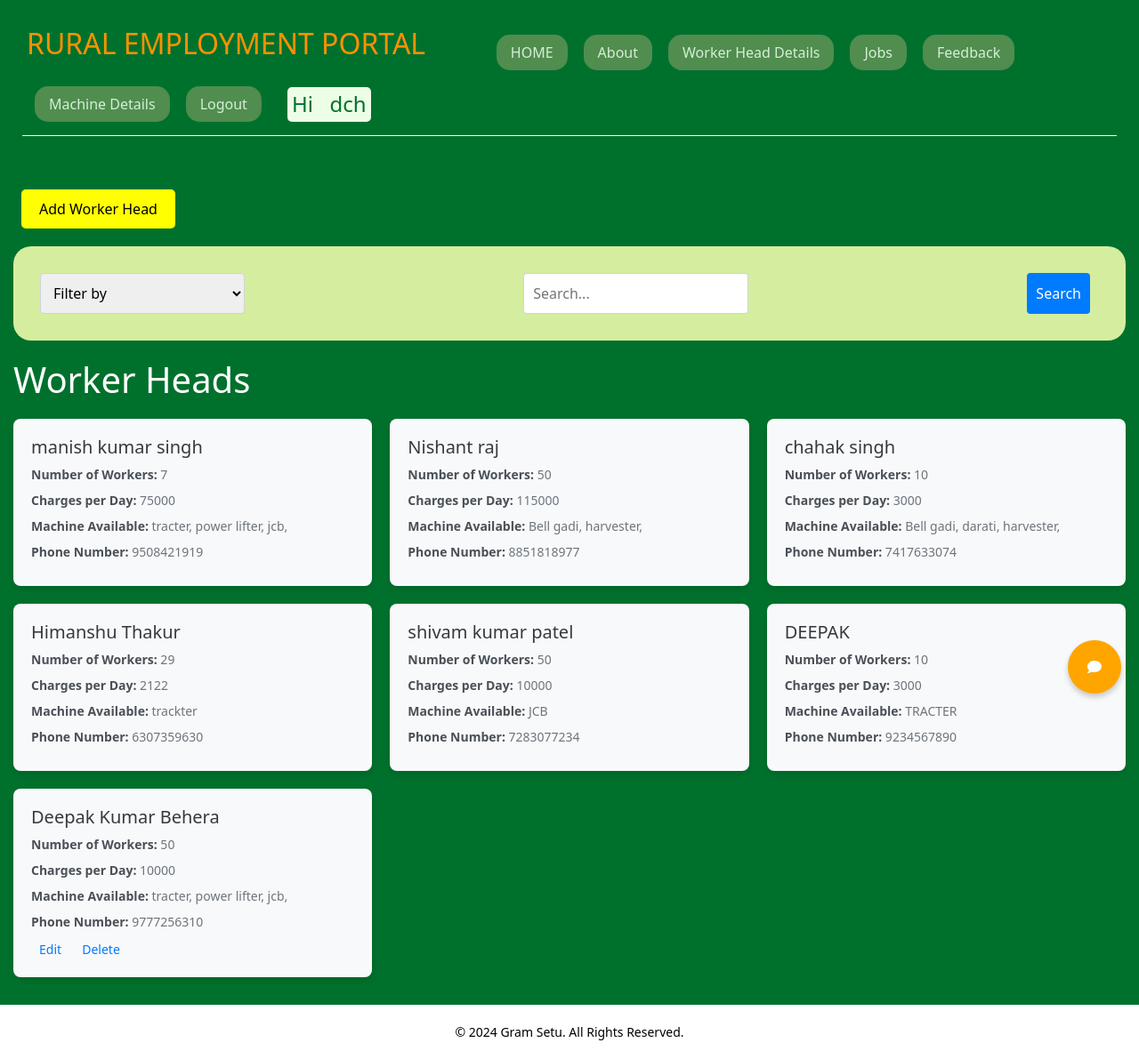
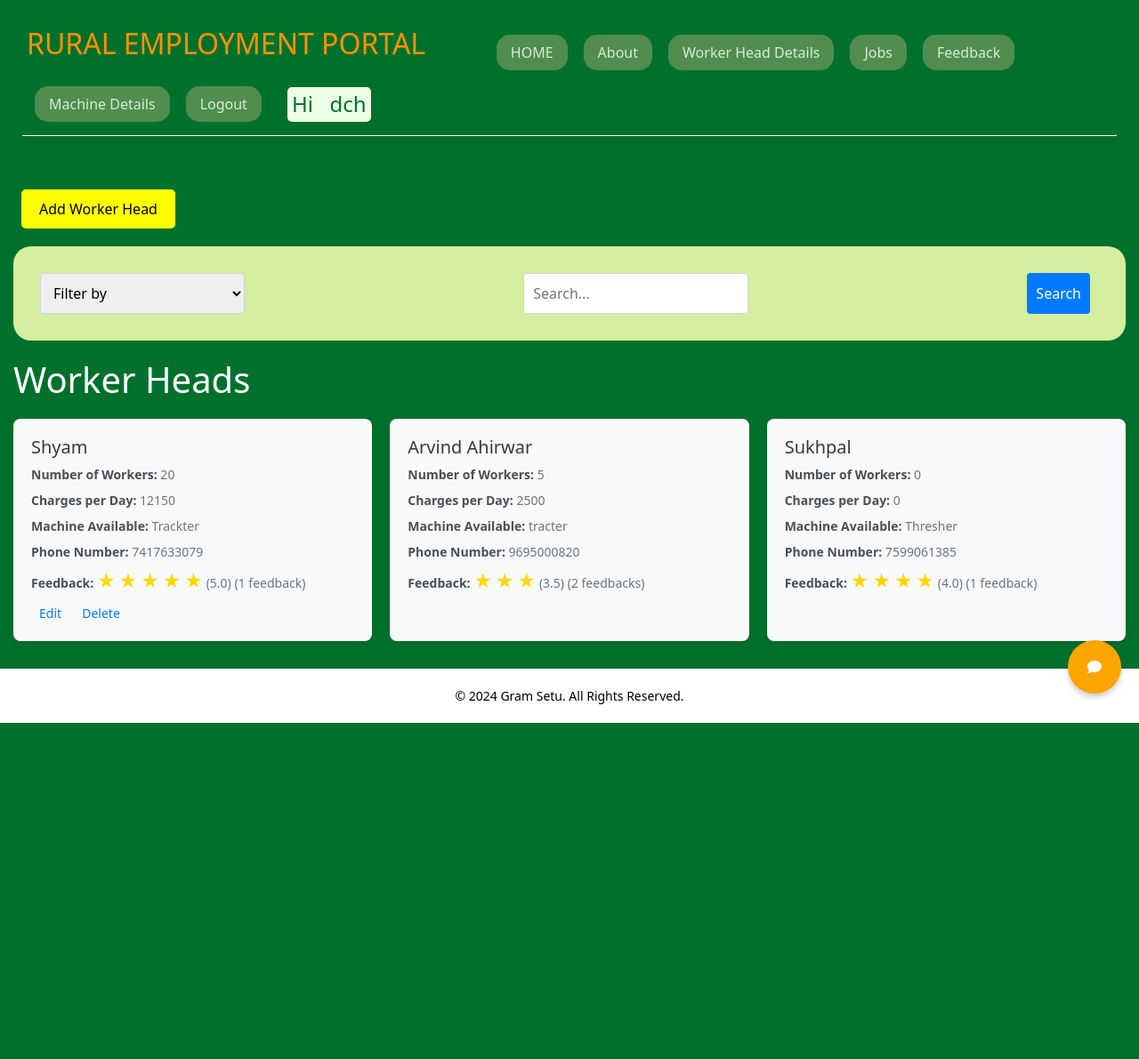
Before and after one commit to DeepakKumarBehera24/RuralEmployment, a Django app: page /worker/ in a window 1280 px wide. Shown: the whole page at 89% size. After the commit the page ends 813 px from the top, so only its background shows below. Run offline with Django 3.2, Linux system fonts and the light colour scheme; a user stored in the database is signed in; data comes from the database, SQL or seed files in the repository; some libraries are stand-ins or nearby versions.

Commit message:
finish project

```diff
--- a/RuralEmp/R_E/forms.py
+++ b/RuralEmp/R_E/forms.py
@@ -74,9 +74,10 @@
 class FeedbackForm(forms.ModelForm):
     class Meta:
         model = Feedback
-        fields = ['name', 'feedback', 'rating']
+        fields = ['name', 'feedback', 'rating', 'worker']
         widgets = {
             'rating': forms.Select(choices=Feedback._meta.get_field('rating').choices),
+            'worker': forms.Select(attrs={'class': 'form-select'}),
         }
 
 
--- a/RuralEmp/R_E/models.py
+++ b/RuralEmp/R_E/models.py
@@ -1,8 +1,9 @@
 from django.db import models
-from django.contrib.auth.hashers import make_password, check_password
+# from django.contrib.auth.hashers import make_password, check_password
 from django.contrib.auth.models import User
 from datetime import timedelta, datetime
 from django.utils import timezone
+from django.utils.timezone import now
 
 
 class Signup(models.Model):
@@ -19,7 +20,7 @@
     state = models.CharField(max_length=15)
     phoneNumber = models.CharField(max_length=15, unique=True)
     userType = models.CharField(max_length=20, choices=USER_TYPE, default='worker head')
-    adharNumber = models.CharField(max_length=16)
+    adharNumber = models.CharField(max_length=12)
 
     def __str__(self):
         return f"{self.firstName} {self.lastName}"
@@ -61,19 +62,19 @@
     @property
     def is_expired(self):
         """Check if the job has expired based on the date and number of days."""
-        job_end_date = datetime.combine(job.date, datetime.min.time()) + timedelta(days=job.days)
+        job_end_date = datetime.combine(Job.date, datetime.min.time()) + timedelta(days=job.days)
         return job_end_date < timezone.now().date()
 
 
 class Feedback(models.Model):
-    name = models.CharField(max_length=100)
+    name = models.CharField(max_length=255)
     feedback = models.TextField()
-    rating = models.IntegerField(choices=[(i, i) for i in range(1, 6)], default=1)  # Rating from 1 to 5
-    # (1 is the lowest and 5 is the highest rating here)
-    date = models.DateField(auto_now_add=True)
+    rating = models.IntegerField(choices=[(i, i) for i in range(1, 6)])  # Rating choices: 1-5
+    worker = models.ForeignKey('WorkerHead', on_delete=models.CASCADE, related_name='feedbacks')
+    created_at = models.DateTimeField(default=now)
 
     def __str__(self):
-        return f"Feedback from {self.name} on {self.date}"
+        return f"Feedback from {self.name}"
 
 
 class Contact(models.Model):
--- a/RuralEmp/R_E/templates/machine_details.html
+++ b/RuralEmp/R_E/templates/machine_details.html
@@ -83,7 +83,6 @@
             background-color: #f8f9fa;
             border-radius: 10px;
         }
-
         .form-row {
             margin-bottom: 10px;
         }
@@ -110,12 +109,12 @@
                         <form method="post" action="{% url 'machine_details' machine.id %}">
                             {% csrf_token %}
                             <!-- Mark as Booked or Release button -->
-                            <button type="submit" name="toggle_booking" class="btn btn-primary">
+                            <button type="submit" name="toggle_booking" class="btn btn-primary" style="background-color:blue;">
                                 {% if machine.is_booked %} Release {% else %} Mark as Booked {% endif %}
                             </button>
                             <!-- Cancel Booking button will appear only if the machine is booked -->
                             {% if machine.is_booked %}
-                                <button type="submit" name="cancel_booking" class="btn btn-danger">Cancel Booking</button>
+                                <button type="submit" name="cancel_booking" class="btn btn-danger" style="background-color:#CD5C08;">Cancel Booking</button>
                             {% endif %}
                         </form>
                     {% else %}
--- a/RuralEmp/R_E/templates/worker.html
+++ b/RuralEmp/R_E/templates/worker.html
@@ -1,5 +1,5 @@
 {% extends 'base.html' %}
-
+{% load form_filters %}
 {% block content %}
     <style>
         /* Add Worker Head button styling */
@@ -102,13 +102,25 @@
         .search-form button:hover {
             background-color: #0056b3;
         }
+
+        .stars {
+            color: #FFD700; /* Gold color for stars */
+        }
+
+        .star {
+            font-size: 20px;
+        }
+
+        .star.filled {
+            color: #FFD700; /* Filled star color */
+        }
     </style>
 
     <!-- Add Worker Head Button -->
     <a href="{% url 'workform' %}" class="add-worker-button" style="margin-top:50px;">Add Worker Head</a>
 
     <!-- Search and Filter Form -->
-    <form method="get" class="search-form" >
+    <form method="get" class="search-form">
         <select name="filter_by">
             <option value="" {% if not filter_by %}selected{% endif %}>Filter by</option>
             <option value="name" {% if filter_by == 'name' %}selected{% endif %}>Name</option>
@@ -125,6 +137,8 @@
 
     <!-- Worker Heads Listing -->
     <h1>Worker Heads</h1>
+
+    {% if workerheads %}
     <ul class="workerhead-list">
         {% for worker in workerheads %}
         <li>
@@ -132,17 +146,41 @@
             <p><strong>Number of Workers:</strong> {{ worker.numberOfWorker }}</p>
             <p><strong>Charges per Day:</strong> {{ worker.salaryPerDay }}</p>
             <p><strong>Machine Available:</strong> {{ worker.machineAvailable }}</p>
-<!--            <p><strong>Date:</strong> {{ worker.date }}</p>-->
             <p><strong>Phone Number:</strong> {{ worker.phoneNumber }}</p>
+
+            <p><strong>Feedback:</strong>
+    {% if worker.average_rating %}
+        <span class="stars">
+            {% for i in worker.average_rating|to %}
+                {% if i <= worker.average_rating|floatformat:1 %}
+                    <span class="star filled">★</span>
+                {% else %}
+                    <span class="star">★</span>
+                {% endif %}
+            {% endfor %}
+        </span>
+        ({{ worker.average_rating|floatformat:1 }})
+
+        <!-- Display the number of people who gave feedback -->
+        {% if worker.feedbacks.all %}
+            <span class="feedback-count">({{ worker.feedbacks.count }} feedback{{ worker.feedbacks.count|pluralize }})</span>
+        {% endif %}
+    {% else %}
+        No ratings yet
+    {% endif %}
+</p>
+
+
             {% if worker.user == request.user %}
-                <div class="worker-actions">
-                    <a href="{% url 'edit_worker' worker.id %}">Edit</a>
-                    <a href="{% url 'delete_worker' worker.id %}" onclick="return confirm('Are you sure?');">Delete</a>
-                </div>
+            <div class="worker-actions">
+                <a href="{% url 'edit_worker' worker.id %}">Edit</a>
+                <a href="{% url 'delete_worker' worker.id %}" onclick="return confirm('Are you sure?');">Delete</a>
+            </div>
             {% endif %}
         </li>
-        {% empty %}
-        <p>No worker heads found.</p>
         {% endfor %}
     </ul>
+    {% else %}
+        <p>No worker heads found.</p>
+    {% endif %}
 {% endblock %}
--- a/RuralEmp/R_E/templatetags/custom_filters.py
+++ b/RuralEmp/R_E/templatetags/custom_filters.py
@@ -3,6 +3,12 @@
 from django import template
 
 register = template.Library()
+
+
+@register.filter
+def add_class(field, css_class):
+    return field.as_widget(attrs={"class": css_class})
+
 
 @register.filter
 def to_float(value):
--- a/RuralEmp/R_E/templatetags/form_filters.py
+++ b/RuralEmp/R_E/templatetags/form_filters.py
@@ -6,3 +6,8 @@
 @register.filter
 def add_class(value, css_class):
     return value.as_widget(attrs={'class': css_class})
+
+
+@register.filter
+def to(value):
+    return range(1, int(value) + 1)
--- a/RuralEmp/R_E/urls.py
+++ b/RuralEmp/R_E/urls.py
@@ -13,7 +13,8 @@
     path('worker/', views.workerhead_list, name='worker'),  # Ensure this name matches your template
     path('jobform/', views.jobform, name='jobform'),
     path('workform/', views.workerhead_form, name='workform'),
-    path('feedback/', views.feedback, name='feedback'),
+    path('feedback/<int:worker_id>/', views.feedback_view, name='feedback_for_worker'),
+    path('feedback/', views.feedback_view, name='general_feedback'),
     path('contact/', views.contact, name='contact'),
     path('jobform/<int:job_id>/', views.jobform, name='edit_job'),
     path('job/<int:job_id>/delete/', views.delete_job, name='delete_job'),
--- a/RuralEmp/R_E/views.py
+++ b/RuralEmp/R_E/views.py
@@ -1,5 +1,6 @@
 from transformers import GPT2LMHeadModel, GPT2Tokenizer
 import torch
+from django.db.models import Avg
 from django.http import JsonResponse
 from django.views.decorators.csrf import csrf_exempt
 from django.contrib import messages
@@ -10,11 +11,9 @@
 from .models import Signup, Job, WorkerHead, Subscription
 from django.http import HttpResponse
 from django.template import loader
-from django.views.decorators.http import require_POST
 import smtplib
 from datetime import datetime, timedelta
 from django.utils import timezone
-from django.conf import settings
 import razorpay
 from razorpay.errors import SignatureVerificationError
 from django.conf import settings
@@ -32,7 +31,6 @@
 from django.contrib.auth.models import User
 from .forms import MySignupForm, MyLogin, WorkerHeadForm, MyJobs, Feedback, FeedbackForm, ContactForm
 from django.contrib.auth import get_user_model
-import requests
 import logging
 
 # Set up logging
@@ -166,6 +164,7 @@
 
     workerheads = WorkerHead.objects.all()
 
+    # Filter logic
     if filter_by.startswith('salary_range_'):
         if filter_by == 'salary_range_1':
             workerheads = workerheads.filter(salaryPerDay__range=(0, 5000))
@@ -185,32 +184,12 @@
             if search_query.isdigit():
                 requested_workers = int(search_query)
                 workerheads = workerheads.filter(numberOfWorker__lte=requested_workers)
+                # Combination logic (as per your existing code)
+            else:
+                workerheads = WorkerHead.objects.none()
 
-                if not workerheads.exists():
-                    # Try to find combinations of WorkerHead records that sum up to less than or equal to the
-                    # requested number of workers
-                    possible_combinations = []
-                    workerheads_list = list(WorkerHead.objects.all())
-
-                    # Check all combinations of workerheads
-                    for r in range(1, len(workerheads_list) + 1):
-                        for combo in combinations(workerheads_list, r):
-                            if sum(w.numberOfWorker for w in combo) <= requested_workers:
-                                possible_combinations.extend(combo)
-                                break
-                        if possible_combinations:
-                            break
-
-                    if possible_combinations:
-                        workerheads = possible_combinations
-                    else:
-                        workerheads = WorkerHead.objects.none()  # No valid combination found
-            else:
-                workerheads = WorkerHead.objects.none()  # Invalid input, return no results
-        elif filter_by == 'name':
-            workerheads = workerheads.filter(name__icontains=search_query)
-        elif filter_by == 'machine':
-            workerheads = workerheads.filter(machineAvailable__icontains=search_query)
+    # Annotate workerheads with average feedback rating
+    workerheads = WorkerHead.objects.annotate(average_rating=Avg('feedbacks__rating'))
 
     template = loader.get_template('worker.html')
     context = {
@@ -252,15 +231,24 @@
     return render(request, 'confirm_delete.html', {'object': workerhead})
 
 
-def feedback(request):
+def feedback_view(request, worker_id=None):
+    worker = get_object_or_404(WorkerHead, id=worker_id) if worker_id else None
     if request.method == 'POST':
         form = FeedbackForm(request.POST)
         if form.is_valid():
-            form.save()
-            return redirect('/')
+            feedback = form.save(commit=False)
+            if worker:
+                feedback.worker = worker
+            feedback.save()
+            return redirect('worker')  # Redirect to a success page or list
     else:
-        form = FeedbackForm()
-    return render(request, 'feedback.html', {'form': form})
+        form = FeedbackForm(initial={'worker': worker.id if worker else None})
+
+    context = {
+        'form': form,
+        'worker': worker,
+    }
+    return render(request, 'feedback.html', context)
 
 
 def contact(request):
```
Also changed, not shown: RuralEmp/R_E/templates/feedback.html (+22 -13 lines), RuralEmp/R_E/templatetags/worker_tags.py (added, +8 -0 lines), requirements.txt (added, +10 -0 lines), RuralEmp/R_E/migrations/0029_alter_signup_adharnumber.py (added), RuralEmp/R_E/migrations/0030_feedback_worker.py (added), RuralEmp/R_E/migrations/0031_remove_feedback_date_feedback_created_at_and_more.py (added), RuralEmp/db.sqlite3, RuralEmp/media/machines/download.jpeg (added), RuralEmp/media/machines/thresher.jpg (added), 1 other file.
